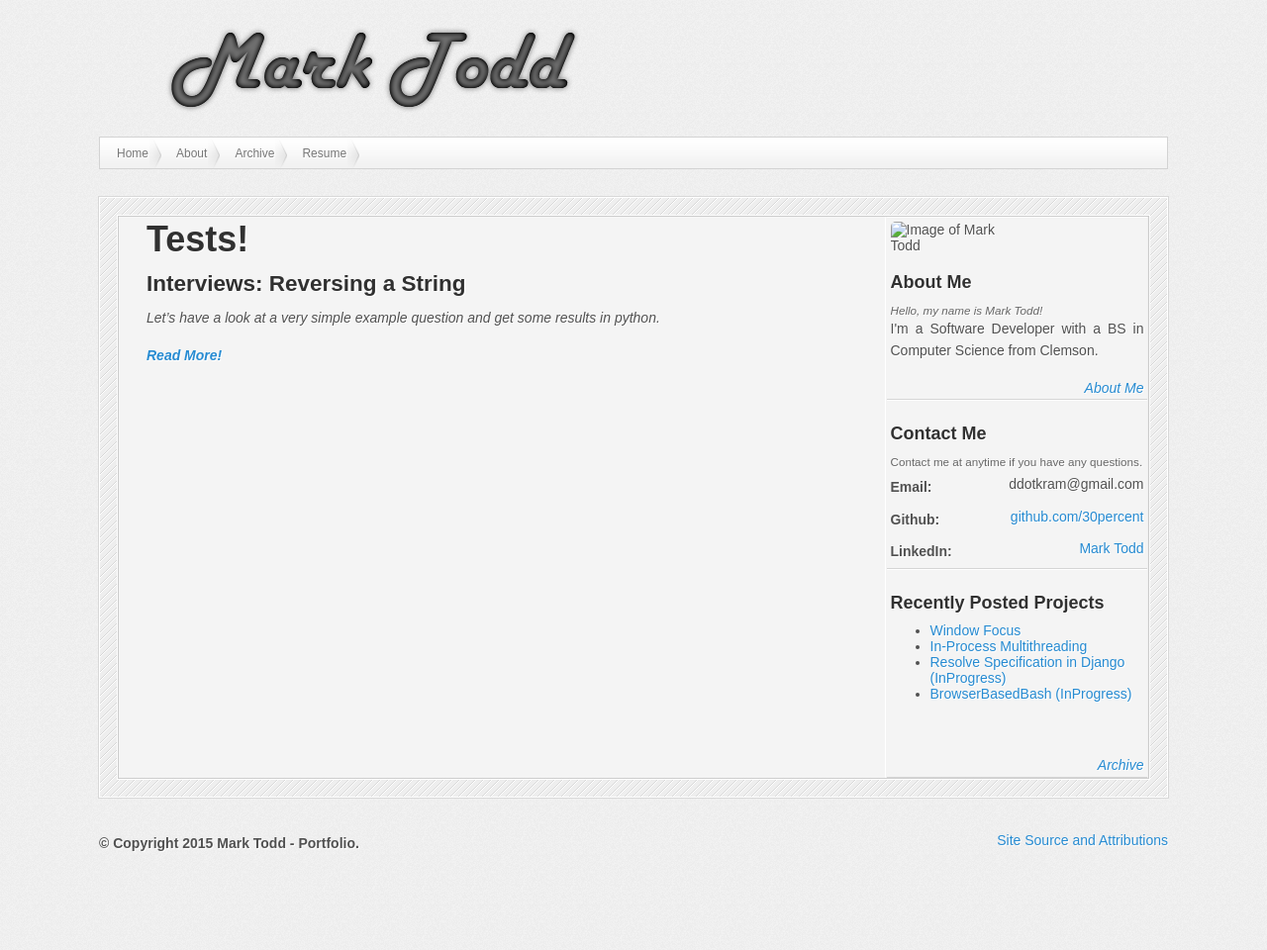
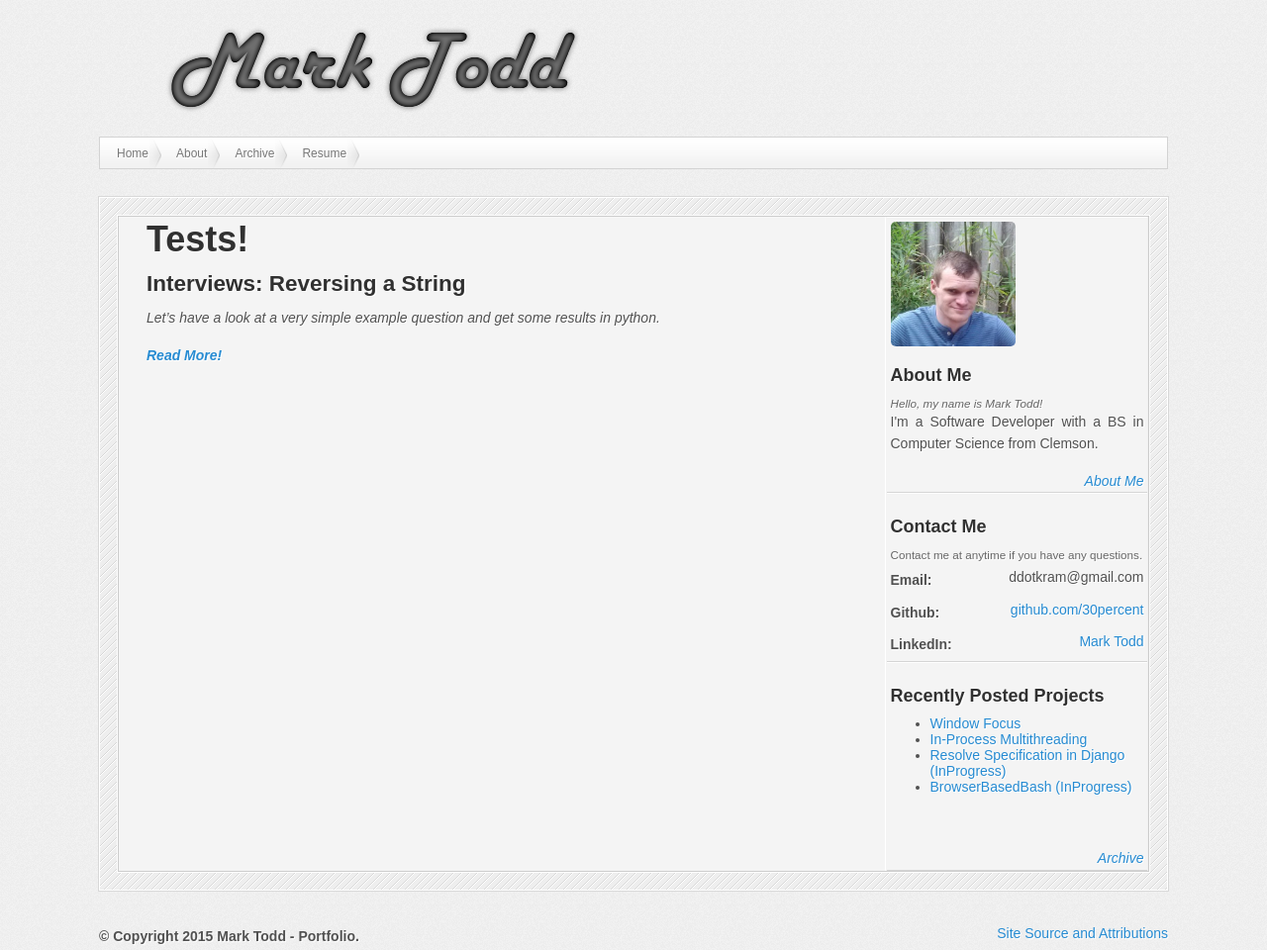
Before and after one commit to 30percent/30percent.github.io, a Jekyll site: the page built from collectiontest.html, in a window 1280 px wide. Shown: the whole page at 99% size. Built offline with Jekyll 4.4.1, drawn with Linux system fonts in a browser that asks for light colours; nearby versions of some CDN libraries; before the commit the page ends 900 px from its top, so only the background shows below that.

Commit message:
highlighter issues

```diff
--- a/_config.yml
+++ b/_config.yml
@@ -8,7 +8,7 @@ relative_permalinks: true
 title:				Mark Todd's Portfolio
 tagline:			Mark Todd's Portfolio
 #url:				#
-#baseurl:			http://30percent.github.io/
+baseurl:			http://30percent.github.io/
 
 #Postings
 paginate:			3
@@ -16,7 +16,7 @@ paginate_path:		"project/page:num"
 excerpt_separator:	<!--postbreak-->
 
 # Build Settings
-highlighter: true
+#highlighter: true
 
 # Assets
 #
```
